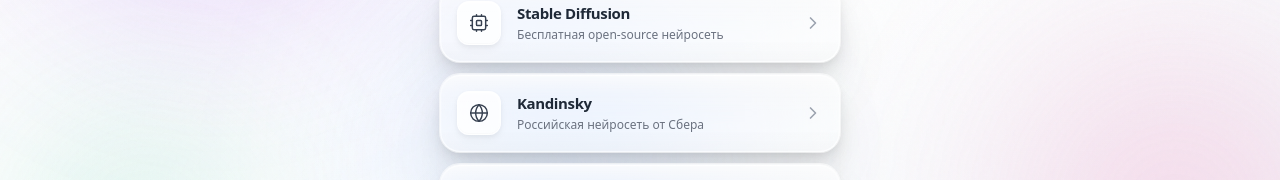
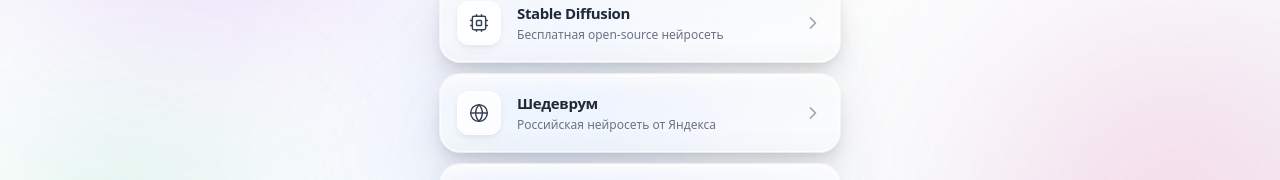
Before and after one commit to pr-poehali-dev/project-brainstorm-1, a React (Vite) app: page / in a window 1280 px wide. Shown: the part 391-571 px from the top of the page. Built offline with nearby package versions, Linux system fonts and the light colour scheme.

Commit message:
Исправление бага, всё ещё сломано

```diff
--- a/src/pages/LinkBioPage.tsx
+++ b/src/pages/LinkBioPage.tsx
@@ -24,9 +24,9 @@ const links = [
     icon: Cpu,
   },
   {
-    title: "Kandinsky",
-    description: "Российская нейросеть от Сбера",
-    href: "https://www.fusionbrain.ai/",
+    title: "Шедеврум",
+    description: "Российская нейросеть от Яндекса",
+    href: "https://shedevrum.ai",
     icon: Globe,
   },
   {
```
